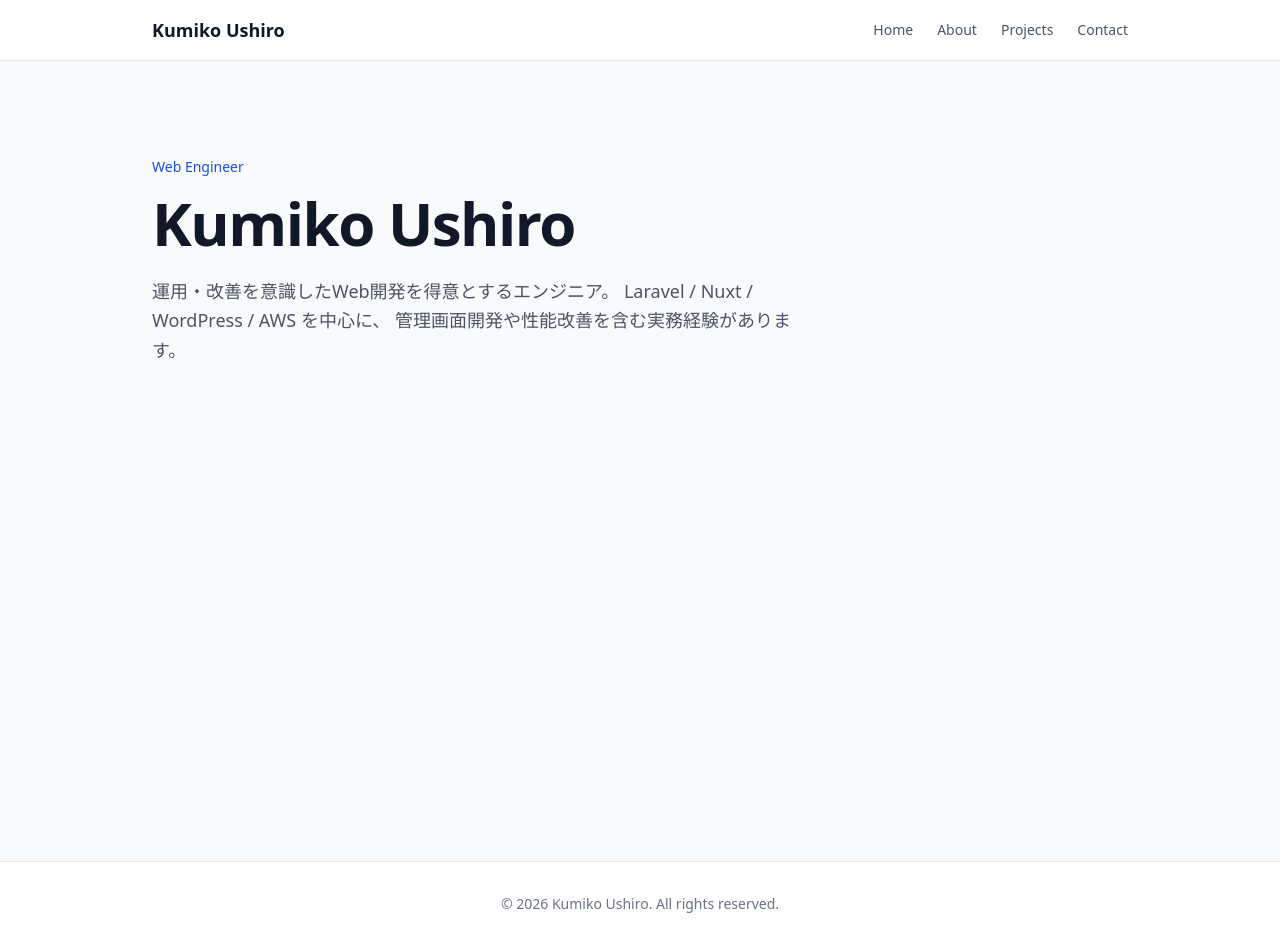
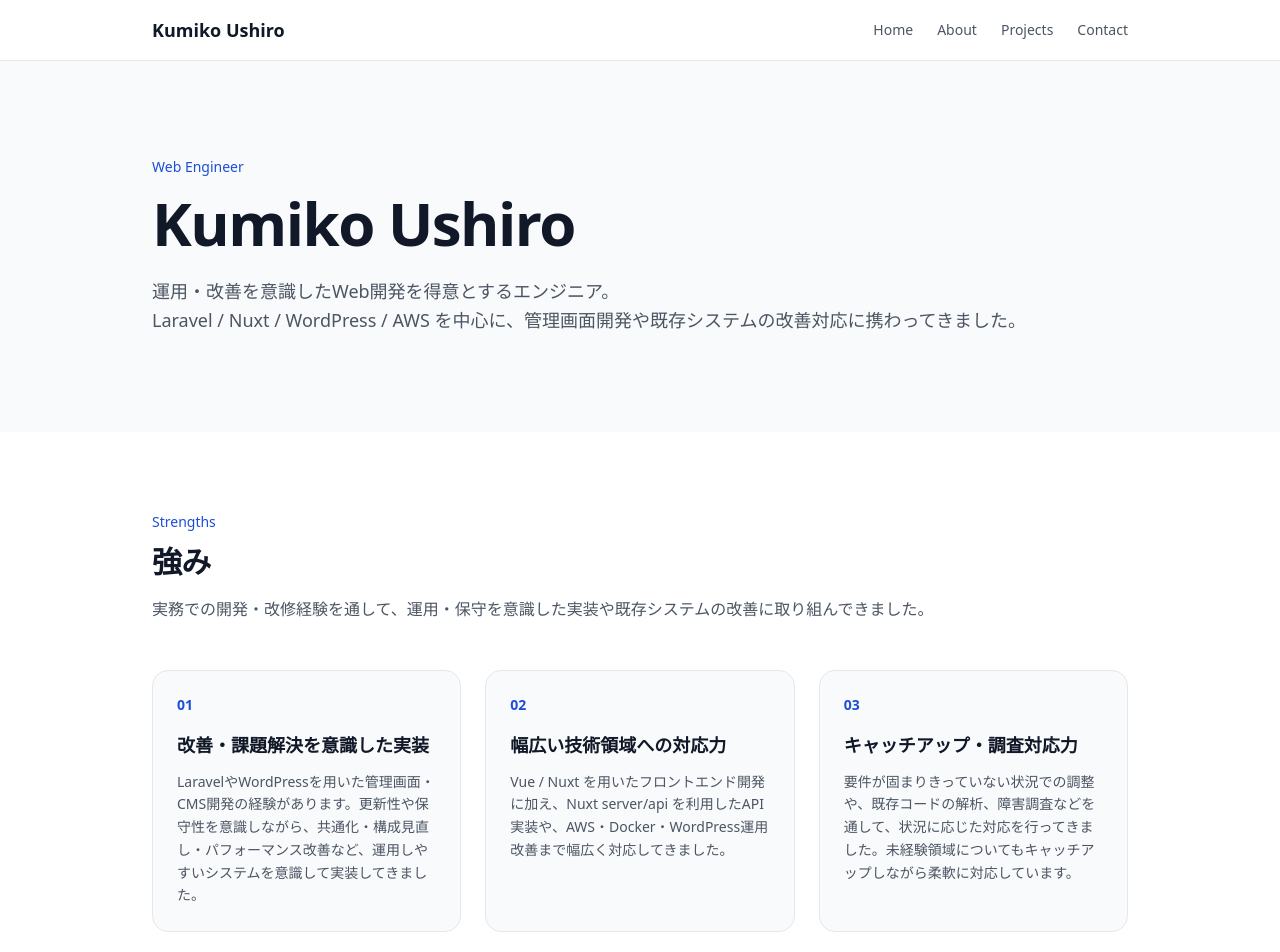
Before and after one commit to ushiro-dev/portfolio, a Nuxt app: page / in a window 1280 px wide. Shown: the top 952 px of the page. Built offline with nearby package versions, Linux system fonts and the light colour scheme.

Commit message:
feat: add strengths section

```diff
--- a/app/components/home/IntroSection.vue
+++ b/app/components/home/IntroSection.vue
@@ -8,10 +8,9 @@
       Kumiko Ushiro
     </h1>
 
-    <p class="max-w-2xl text-lg leading-relaxed text-gray-600">
-      運用・改善を意識したWeb開発を得意とするエンジニア。
-      Laravel / Nuxt / WordPress / AWS を中心に、
-      管理画面開発や性能改善を含む実務経験があります。
+    <p class="text-lg leading-relaxed text-gray-600">
+      運用・改善を意識したWeb開発を得意とするエンジニア。<br>
+      Laravel / Nuxt / WordPress / AWS を中心に、管理画面開発や既存システムの改善対応に携わってきました。
     </p>
   </section>
 </template>
--- /dev/null
+++ b/app/components/home/StrengthSection.vue
@@ -0,0 +1,59 @@
+<script setup lang="ts">
+const strengths = [
+  {
+    number: '01',
+    title: '改善・課題解決を意識した実装',
+    description:
+      'LaravelやWordPressを用いた管理画面・CMS開発の経験があります。更新性や保守性を意識しながら、共通化・構成見直し・パフォーマンス改善など、運用しやすいシステムを意識して実装してきました。',
+  },
+  {
+    number: '02',
+    title: '幅広い技術領域への対応力',
+    description:
+      'Vue / Nuxt を用いたフロントエンド開発に加え、Nuxt server/api を利用したAPI実装や、AWS・Docker・WordPress運用改善まで幅広く対応してきました。',
+  },
+  {
+    number: '03',
+    title: 'キャッチアップ・調査対応力',
+    description:
+      '要件が固まりきっていない状況での調整や、既存コードの解析、障害調査などを通して、状況に応じた対応を行ってきました。未経験領域についてもキャッチアップしながら柔軟に対応しています。',
+  },
+]
+</script>
+<template>
+  <section class="bg-white py-20">
+    <div class="mx-auto max-w-5xl px-6">
+      <div class="mb-12">
+        <p class="mb-3 text-sm font-medium text-blue-700">
+          Strengths
+        </p>
+        <h2 class="text-3xl font-bold tracking-tight text-gray-900">
+          強み
+        </h2>
+        <p class="mt-4 leading-relaxed text-gray-600">
+          実務での開発・改修経験を通して、運用・保守を意識した実装や既存システムの改善に取り組んできました。
+        </p>
+      </div>
+
+      <div class="grid gap-6 md:grid-cols-3">
+        <div
+          v-for="strength in strengths"
+          :key="strength.title"
+          class="rounded-2xl border border-gray-200 bg-gray-50 p-6"
+        >
+          <p class="mb-4 text-sm font-semibold text-blue-700">
+            {{ strength.number }}
+          </p>
+
+          <h3 class="mb-3 text-lg font-bold text-gray-900">
+            {{ strength.title }}
+          </h3>
+
+          <p class="text-sm leading-relaxed text-gray-600">
+            {{ strength.description }}
+          </p>
+        </div>
+      </div>
+    </div>
+  </section>
+</template>
--- a/app/pages/index.vue
+++ b/app/pages/index.vue
@@ -1,5 +1,6 @@
 <template>
   <main class="min-h-screen bg-gray-50">
     <HomeIntroSection />
+    <HomeStrengthSection />
   </main>
 </template>
```
